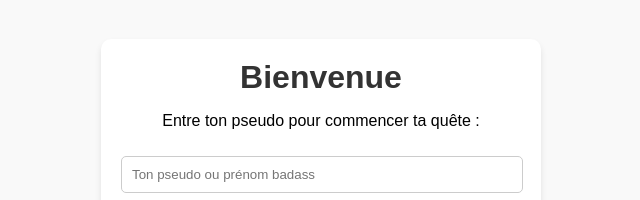
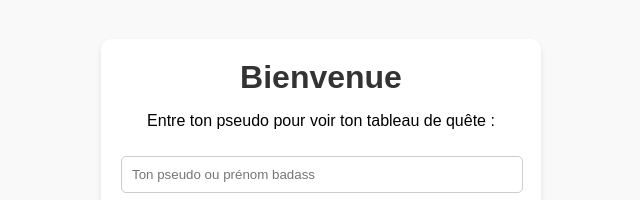
Before and after one commit to sosodibo/icebreaker0712, a plain HTML site: page index.html in a window 1280 px wide. Shown: the part 252-452 px from the top of the page, 319-959 px from the left. Drawn offline with Linux system fonts and the light colour scheme.

Commit message:
Update index.html

```diff
--- a/index.html
+++ b/index.html
@@ -10,7 +10,7 @@
     <div class="container">
       <div id="welcome-screen">
         <h1>Bienvenue</h1>
-        <p>Entre ton pseudo pour commencer ta quête :</p>
+        <p>Entre ton pseudo pour voir ton tableau de quête :</p>
         <input
           type="text"
           id="name-input"
```
